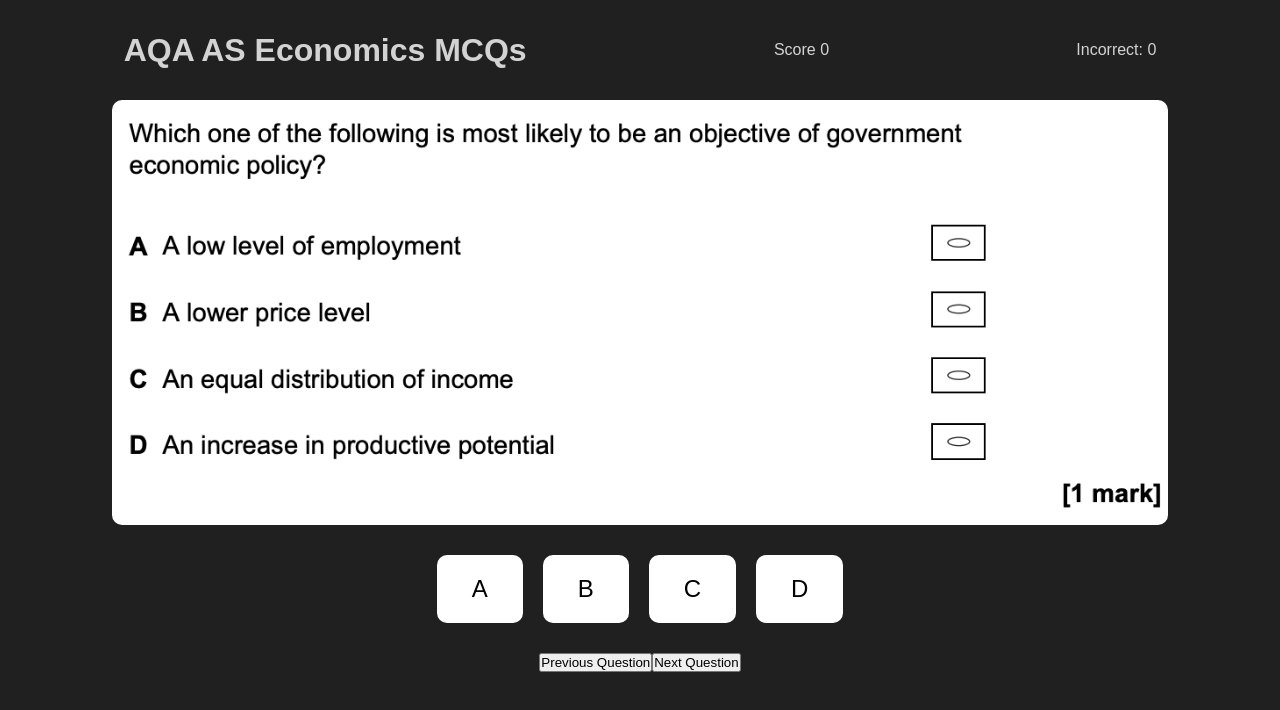
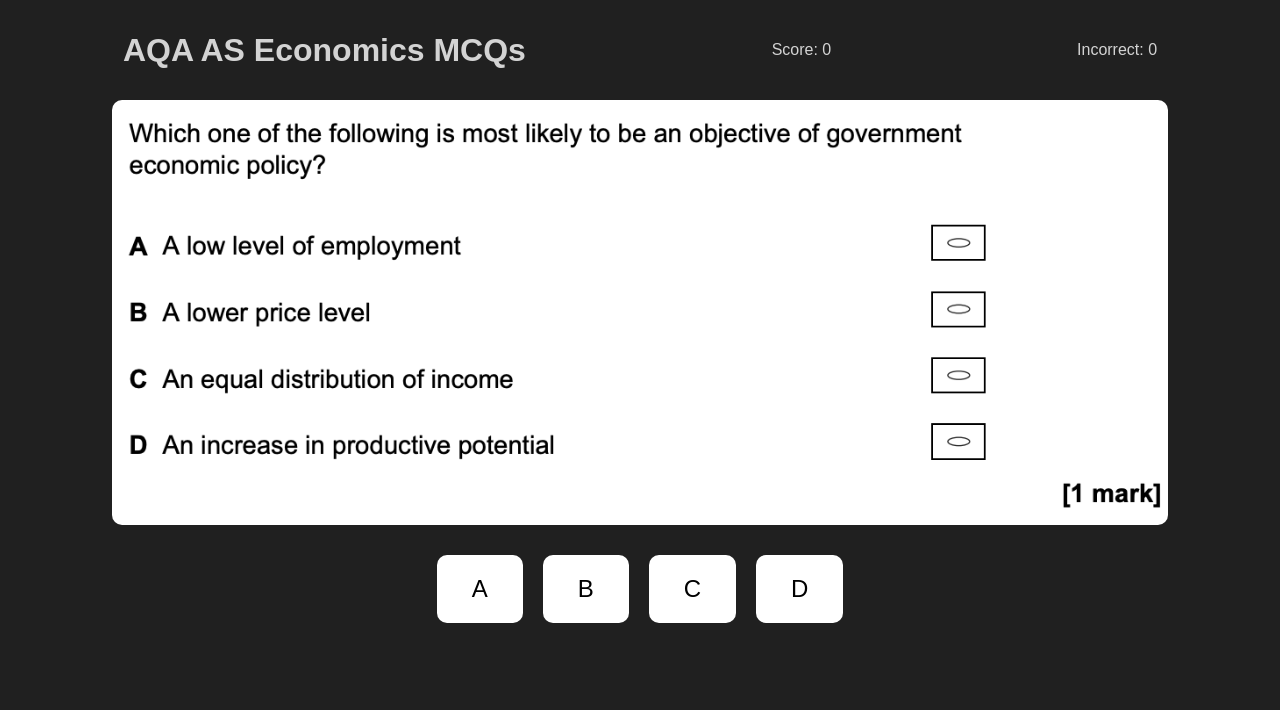
Before and after one commit to josephmeadowcroft/EconDaily, a React (Vite) app: page /quiz in a window 1280 px wide. Shown: the top 710 px of the page. Built offline with nearby package versions, Linux system fonts and the light colour scheme.

Commit message:
Disabled buttons after answer + next button appears

```diff
--- a/src/components/Quiz/Quiz.jsx
+++ b/src/components/Quiz/Quiz.jsx
@@ -10,42 +10,27 @@ const Quiz = () => {
   const [currentQuestionIndex, setCurrentQuestionIndex] = useState(0);
   const [correct, setCorrect] = useState(0);
   const [incorrect, setIncorrect] = useState(0);
+  const [answerSelected, setAnswerSelected] = useState(false);
 
   const currentQuestion = asEconomicsQuestions[currentQuestionIndex];
+
+  const handleQuestionAnswered = ({ target }) => {
+    setAnswerSelected(true);
+    // When correct answer selected:
+    if (target.value === currentQuestion.correctOption) {
+      setCorrect(correct + 1);
+    } else {
+      // When incorrect answer selected:
+      setIncorrect(incorrect + 1);
+    }
+  };
 
   const handleNextQuestion = () => {
     if (currentQuestionIndex + 1 < asEconomicsQuestions.length) {
       setCurrentQuestionIndex(currentQuestionIndex + 1);
+      setAnswerSelected(false);
     } else {
-      // Quiz ended, handle accordingly
-    }
-  };
-
-  const handlePreviousQuestion = () => {
-    if (currentQuestionIndex - 1 >= 0) {
-      setCurrentQuestionIndex(currentQuestionIndex - 1);
-    } else {
-      // Cannot go back
-    }
-  };
-
-  const handleQuestionAnswered = ({ target }) => {
-    // When correct answer selected:
-    if (target.value === currentQuestion.correctOption) {
-      setCorrect(correct + 1);
-      if (currentQuestionIndex + 1 < asEconomicsQuestions.length) {
-        setCurrentQuestionIndex(currentQuestionIndex + 1);
-      } else {
-        navigate("/results");
-      }
-    } else {
-      // When incorrect answer selected:
-      setIncorrect(incorrect + 1);
-      if (currentQuestionIndex + 1 < asEconomicsQuestions.length) {
-        setCurrentQuestionIndex(currentQuestionIndex + 1);
-      } else {
-        navigate("/results");
-      }
+      navigate("/results");
     }
   };
 
@@ -53,7 +38,7 @@ const Quiz = () => {
     <div className="quiz">
       <div className="header">
         <h1>AQA AS Economics MCQs</h1>
-        <p>Score {correct}</p>
+        <p>Score: {correct}</p>
         <p>Incorrect: {incorrect}</p>
       </div>
       <div className="questionArea">
@@ -65,20 +50,26 @@ const Quiz = () => {
         <div className="answerBtns">
           {currentQuestion.options.map((option, optionIndex) => (
             <label key={optionIndex}>
-              <button
+              <motion.button
                 name={`question${currentQuestion.question}`}
                 onClick={handleQuestionAnswered}
                 value={option}
+                whileHover={{ scale: 1.1 }}
+                whileTap={{ scale: 0.9 }}
+                disabled={answerSelected}
               >
                 {option}
-              </button>
+              </motion.button>
             </label>
           ))}
         </div>
-        <div className="changeQuestionBtns">
-          <button onClick={handlePreviousQuestion}>Previous Question</button>
-          <button onClick={handleNextQuestion}>Next Question</button>
-        </div>
+        <button
+          id="nextQuestionBtn"
+          hidden={!answerSelected}
+          onClick={handleNextQuestion}
+        >
+          Next
+        </button>
       </div>
     </div>
   );
```
